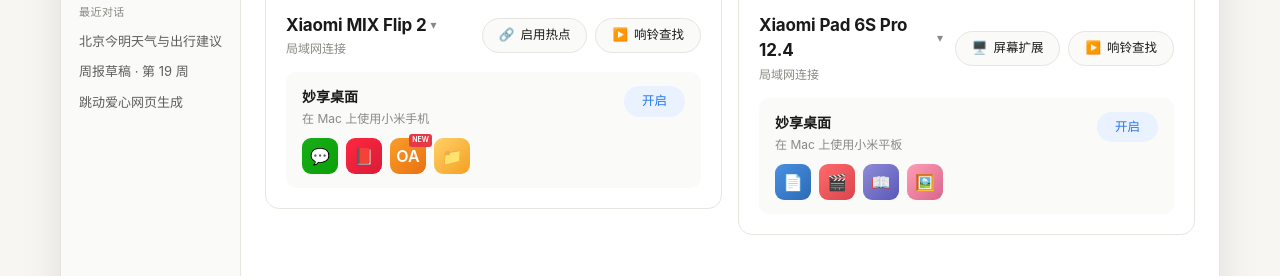
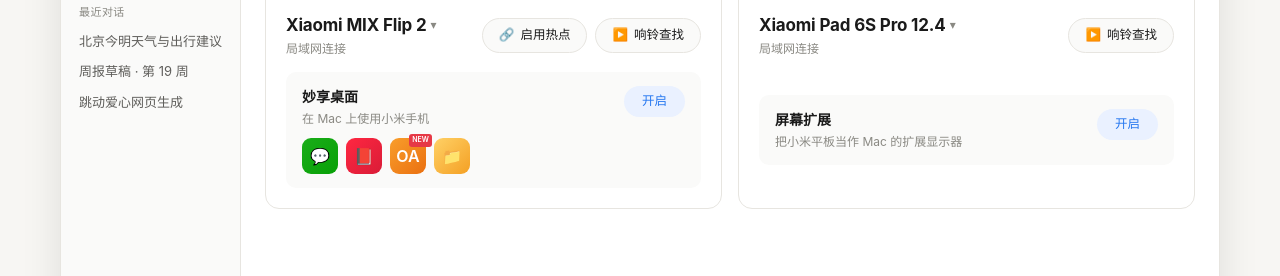
Before and after one commit to zhouwakeup-art/miclaw-demo, a plain HTML site: page variant-a.html in a window 1280 px wide. Both pictures are taken after a click on the element "设备互联". Shown: the part 506-782 px from the top of the page. Drawn offline with Linux system fonts and the light colour scheme.

Commit message:
variants-a+c: 卡片等高-平板feature居中,撤销错误的妙享桌面假数据

```diff
--- a/variant-a.html
+++ b/variant-a.html
@@ -498,7 +498,7 @@
     grid-template-columns: repeat(auto-fit, minmax(340px, 1fr));
     gap: 16px;
     align-content: start;
-    align-items: start; /* 卡片高度按内容自然伸展,不相互拉齐 */
+    /* 卡片外壳高度拉齐(stretch),内部用 card-center-slot 吸收空白 */
     justify-content: center;
     position: relative;
   }
@@ -520,6 +520,16 @@
     transition: border-color .15s, background .15s;
   }
   .device-card-v:hover { border-color: var(--border-strong); }
+
+  /* 平板卡专用:让 feature-card 居中占据剩余空间 */
+  .card-center-slot {
+    flex: 1;
+    display: flex;
+    align-items: center;
+  }
+  .card-center-slot > .feature-card {
+    width: 100%;
+  }
 
   .device-illustration {
     width: 140px;
@@ -673,10 +683,6 @@
     border-radius: 3px;
   }
   .fc-app-icon.files { background: linear-gradient(135deg, #ffd166, #f4a024); }
-  .fc-app-icon.doc { background: linear-gradient(135deg, #4a90e2, #2c6bb5); }
-  .fc-app-icon.video { background: linear-gradient(135deg, #ff6b6b, #d9434f); }
-  .fc-app-icon.book { background: linear-gradient(135deg, #8e8cd8, #5b58b8); }
-  .fc-app-icon.gallery { background: linear-gradient(135deg, #ff9eb5, #d9658c); }
 
   /* 卡片拖拽态 */
   .device-card-v.drop-hover {
@@ -1690,24 +1696,19 @@
                 <div class="device-conn">局域网连接</div>
               </div>
               <div class="pill-actions">
-                <div class="pill-btn" title="屏幕扩展"><span class="pill-icon">🖥️</span><span class="pill-btn-label">屏幕扩展</span></div>
                 <div class="pill-btn" title="响铃查找"><span class="pill-icon">▶️</span><span class="pill-btn-label">响铃查找</span></div>
               </div>
             </div>
 
-            <div class="feature-card">
-              <div class="fc-row">
-                <div>
-                  <h4>妙享桌面</h4>
-                  <div class="fc-desc">在 Mac 上使用小米平板</div>
+            <div class="card-center-slot">
+              <div class="feature-card">
+                <div class="fc-row" style="margin-bottom: 0;">
+                  <div>
+                    <h4>屏幕扩展</h4>
+                    <div class="fc-desc">把小米平板当作 Mac 的扩展显示器</div>
+                  </div>
+                  <div class="fc-action">开启</div>
                 </div>
-                <div class="fc-action">开启</div>
-              </div>
-              <div class="fc-apps">
-                <div class="fc-app-icon doc">📄</div>
-                <div class="fc-app-icon video">🎬</div>
-                <div class="fc-app-icon book">📖</div>
-                <div class="fc-app-icon gallery">🖼️</div>
               </div>
             </div>
           </div>
```
Also changed, not shown: variant-c.html (+12 -0 lines).
